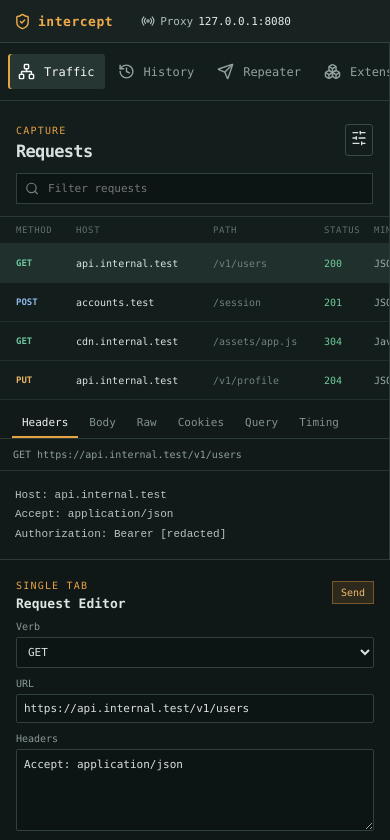
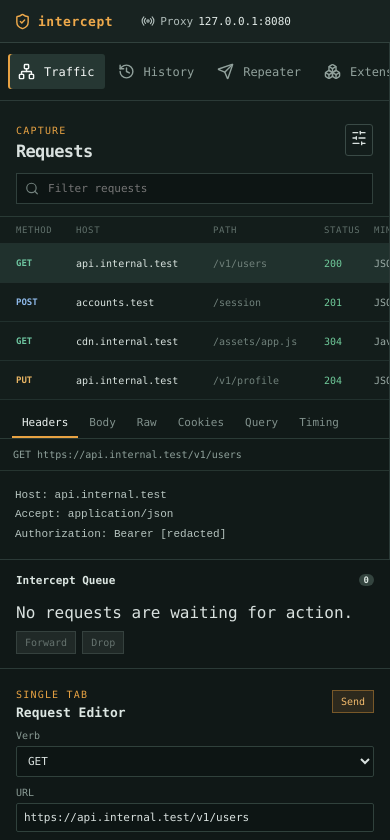
Before and after one commit to LutzHoffmann/burpsuite-clone, a React (Vite) app in the folder web/: page / in a window 390 px wide. Shown: the top 840 px of the page. Built offline with nearby package versions, Linux system fonts and the light colour scheme.

Commit message:
fix: keep intercept controls responsive

```diff
--- a/web/src/App.tsx
+++ b/web/src/App.tsx
@@ -68,10 +68,10 @@ export function App() {
             <div><dt>Duration</dt><dd>{exchange ? `${exchange.Duration} ms` : '-'}</dd></div>
             <div><dt>Response</dt><dd>{exchange ? `${(exchange.ResponseSize / 1024).toFixed(1)} kB` : '-'}</dd></div>
           </dl>
-          <InterceptPanel items={interceptItems} onForward={forwardIntercept} onDrop={dropIntercept} />
         </aside>
 
         <section className="repeater-workspace">
+          <InterceptPanel items={interceptItems} onForward={forwardIntercept} onDrop={dropIntercept} />
           <Repeater initialRequest={repeaterRequest} result={repeaterResult} onSend={sendRepeater} />
         </section>
       </div>
--- a/web/src/styles.css
+++ b/web/src/styles.css
@@ -28,4 +28,5 @@ button { color: inherit; }
 
 .intercept-panel { margin-top: 25px; }.intercept-empty p { margin-bottom: 8px; }.intercept-item { margin-top: 11px; padding: 9px; border: 1px solid #30413c; background: #101816; }.intercept-request { display: flex; gap: 8px; min-width: 0; font-size: 10px; }.intercept-request span { overflow: hidden; text-overflow: ellipsis; white-space: nowrap; color: #cbd7d3; }.intercept-meta { margin-top: 6px; color: #83938e; font-size: 9px; }.intercept-actions { display: flex; gap: 6px; margin-top: 9px; }.intercept-actions button, .send-button { border: 1px solid #785829; background: #2d291d; padding: 5px 8px; color: #f2ba6c; font-size: 10px; }.intercept-actions button:disabled { color: #66736f; border-color: #35413e; background: #202927; }.intercept-actions .danger-button { border-color: #713c35; background: #311f1d; color: #ec9a88; }
 .repeater-workspace { grid-column: 2 / -1; min-height: 0; border-top: 1px solid #2b3a37; background: #101817; }.repeater-panel { display: grid; grid-template-columns: repeat(2, minmax(0, 1fr)); gap: 10px; padding: 14px 16px; }.repeater-heading, .response-heading { display: flex; align-items: center; justify-content: space-between; grid-column: 1 / -1; }.repeater-heading h2, .response-heading h2 { margin: 3px 0 0; color: #dce6e2; font-size: 13px; }.repeater-request-line { display: grid; grid-template-columns: 90px minmax(0, 1fr); gap: 10px; grid-column: 1 / -1; }.repeater-request-line label, .repeater-field { display: flex; flex-direction: column; gap: 5px; color: #899a94; font-size: 10px; }.repeater-request-line input, .repeater-request-line select, .repeater-field textarea { width: 100%; border: 1px solid #30413c; border-radius: 2px; outline: 0; background: #0d1514; padding: 7px; color: #d9e1df; font-size: 11px; }.repeater-field textarea { min-height: 82px; resize: vertical; line-height: 1.5; }.repeater-field small { color: #667772; }.response-meta { grid-column: 1 / -1; display: flex; gap: 18px; margin: -4px 0 0; }.response-meta div { min-width: 110px; }.response-meta dd { text-align: left; }.repeater-panel > .empty-state { grid-column: 1 / -1; }
+.repeater-workspace > .intercept-panel { margin: 0; padding: 14px 16px; border-bottom: 1px solid #2b3a37; }
 @media (max-width: 720px) { .repeater-workspace { grid-column: 1; }.repeater-panel { grid-template-columns: 1fr; }.repeater-request-line { grid-template-columns: 1fr; }.repeater-field { grid-column: 1; } }
```
Also changed, not shown: 1 other file (tests, documents, lock files or other folders).
